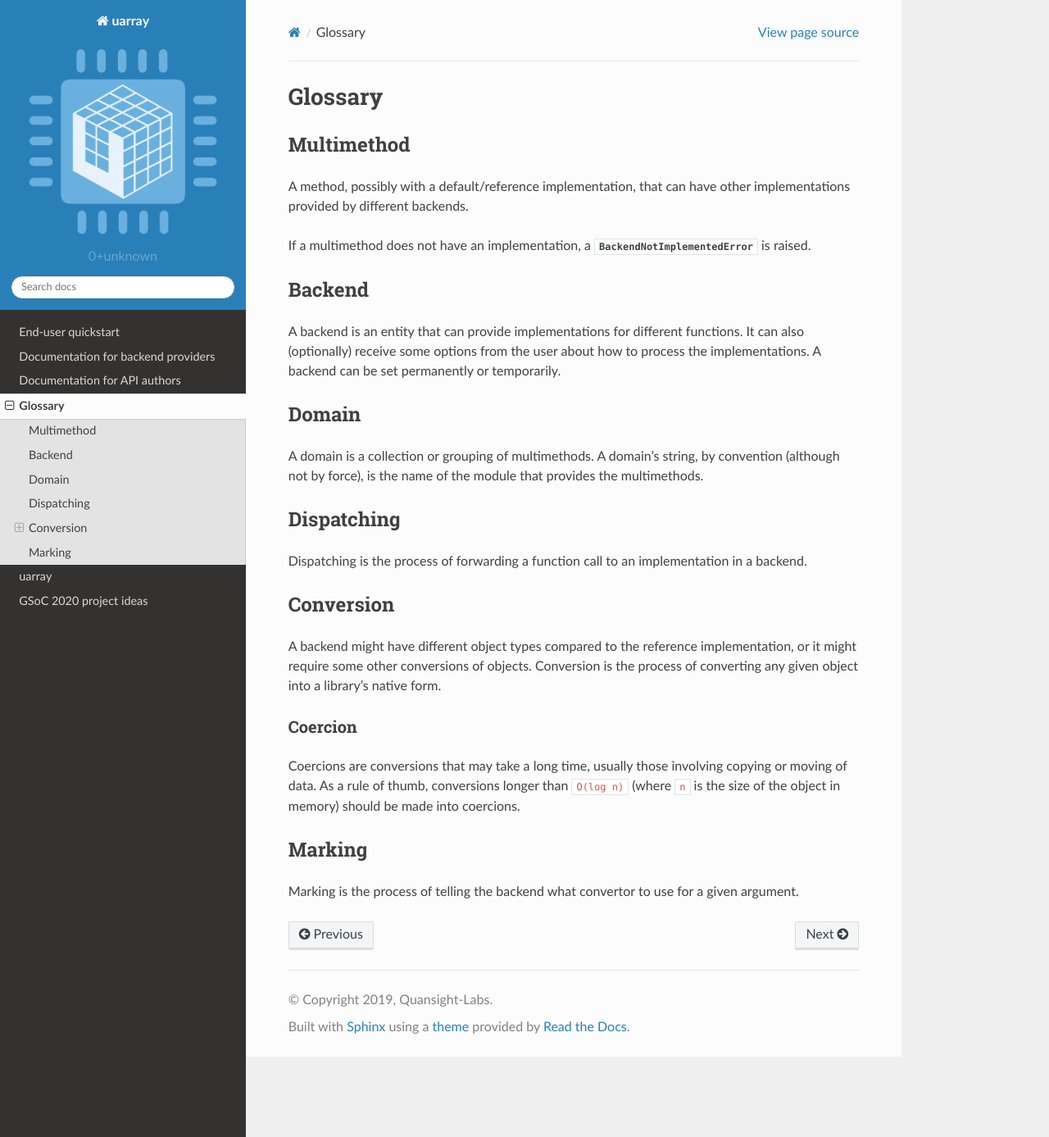
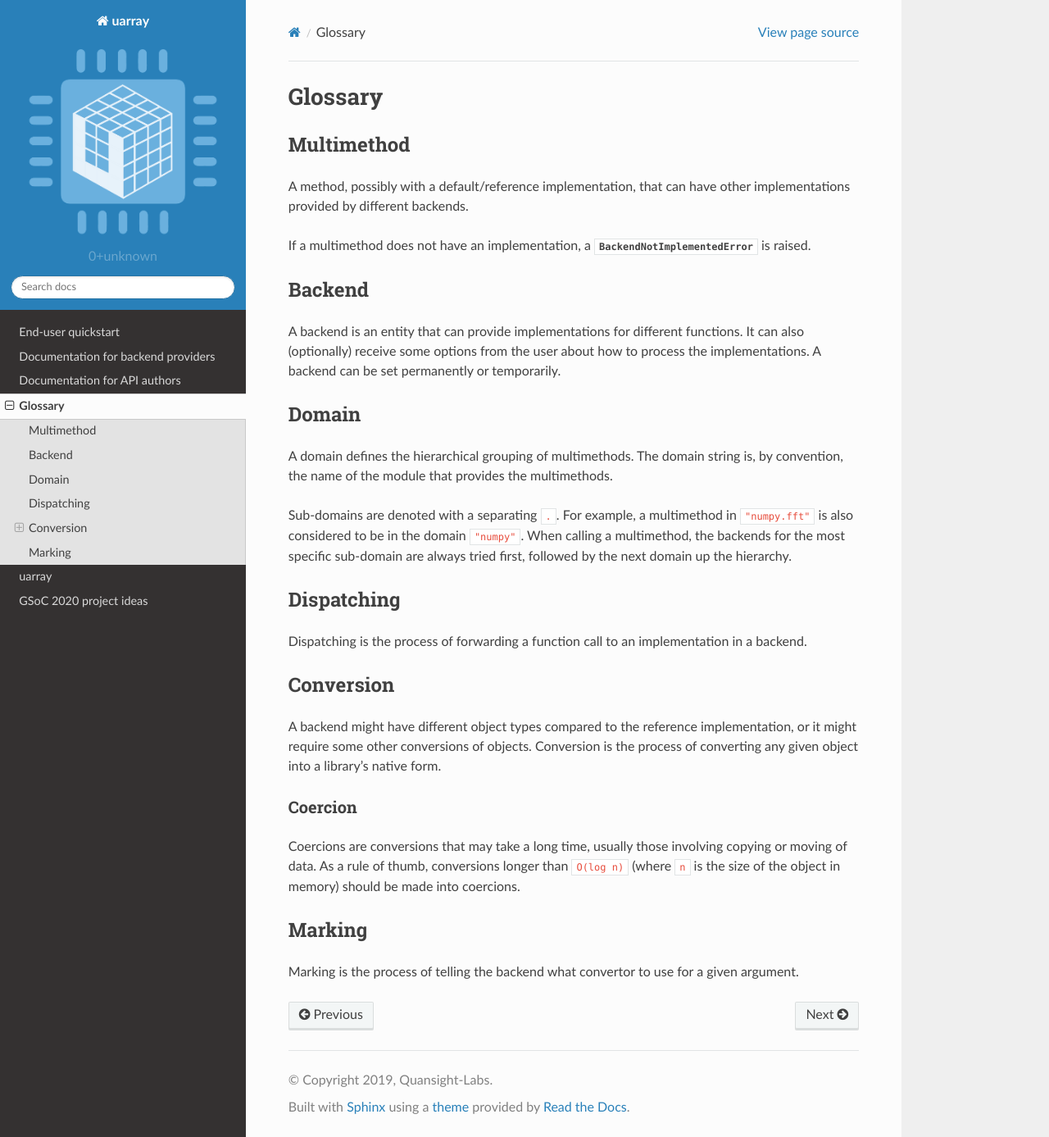
Before and after one commit to Quansight-Labs/uarray, a Sphinx documentation site: the page built from docs/glossary.rst, in a window 1280 px wide and 1387 px high. Shown: the whole window at 82% size. Built offline with Sphinx 7.4.7 and the Read the Docs theme 2.0.0, drawn with Linux system fonts in a browser that asks for light colours.

Commit message:
Document the hierarchical nature of domains

```diff
--- a/docs/glossary.rst
+++ b/docs/glossary.rst
@@ -25,9 +25,13 @@ or temporarily.
 Domain
 ------
 
-A domain is a collection or grouping of multimethods. A domain's string,
-by convention (although not by force), is the name of the module that provides
-the multimethods.
+A domain defines the hierarchical grouping of multimethods. The domain string
+is, by convention, the name of the module that provides the multimethods.
+
+Sub-domains are denoted with a separating ``.``. For example, a multimethod in
+``"numpy.fft"`` is also considered to be in the domain ``"numpy"``. When calling
+a multimethod, the backends for the most specific sub-domain are always tried first,
+followed by the next domain up the hierarchy.
 
 Dispatching
 -----------
```
